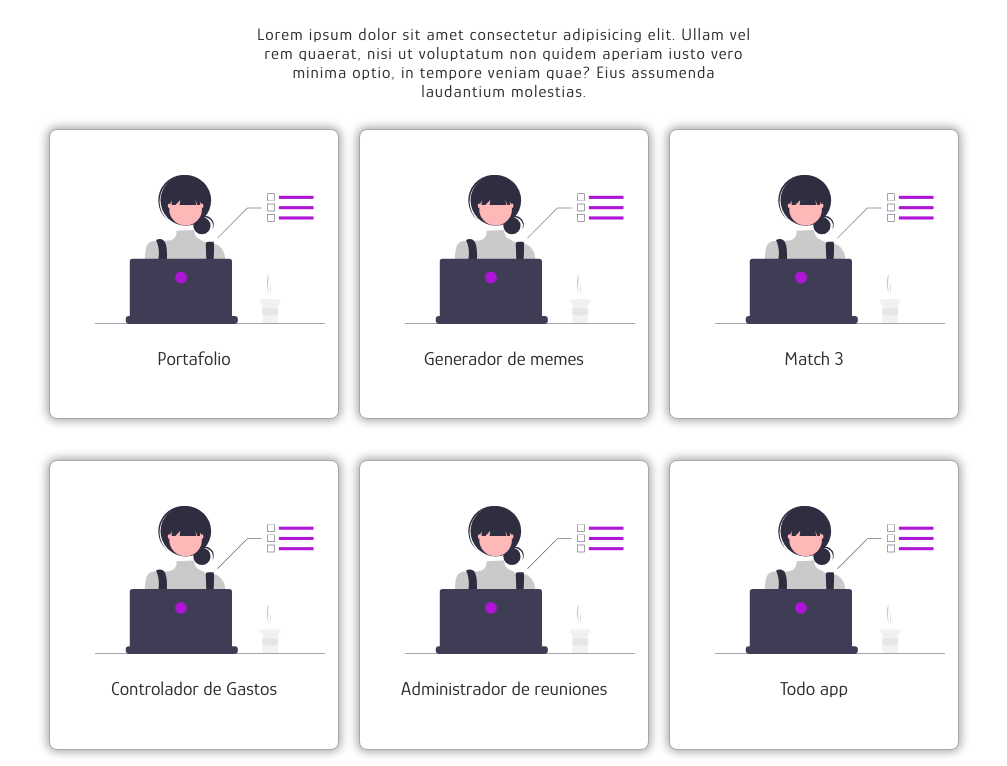
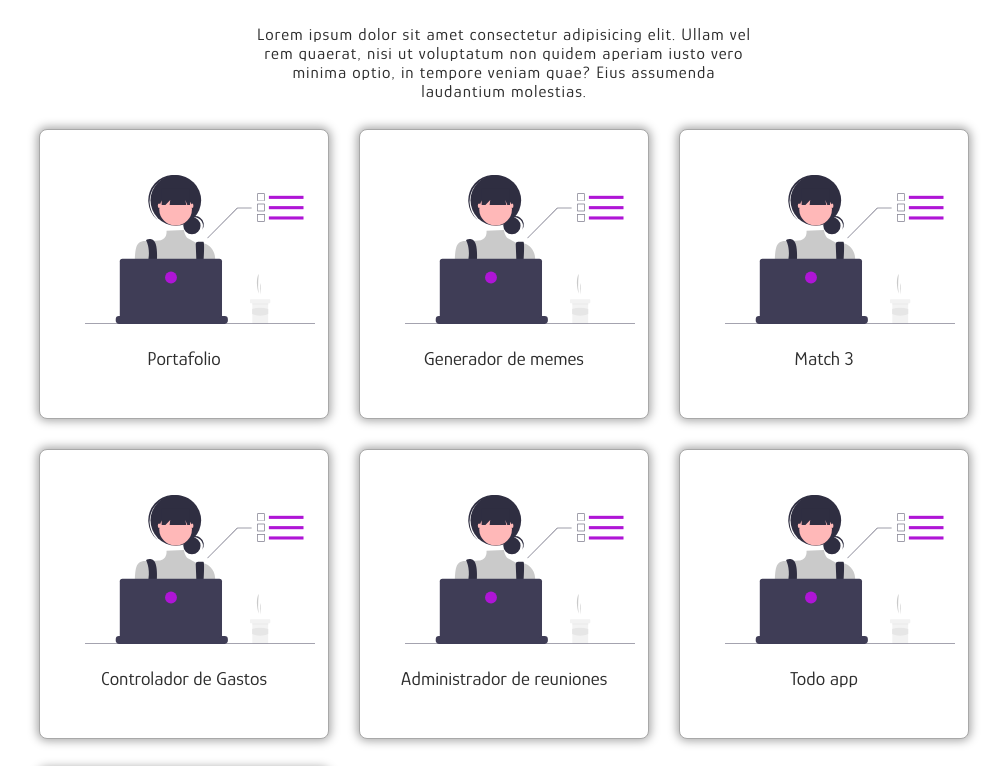
Before and after one commit to Candela-Burgos/proyecto_1_Portafolio, a plain HTML site: page index.html in a window 1280 px wide. Shown: the part 2550-3316 px from the top of the page, without its empty margins (136-1143 px from the left). Drawn offline with Linux system fonts and the light colour scheme; a web font is replaced by a local one.

Commit message:
Hice cambios en la seccion Proyectos

```diff
--- a/css/style.css
+++ b/css/style.css
@@ -449,11 +449,11 @@ header{
 
 .box-proyectos-boxes{
     display: flex;
-    justify-content: center;
-    flex-wrap: wrap;/*
-    padding-left: 30px; */
-    width: 1030px;
-    height: 1200px;
+    justify-content: space-between;
+    align-content: space-between;
+    flex-wrap: wrap;
+    width: 950px;
+    height: 950px;
 }
 
 .box-proyectos-1{
```
